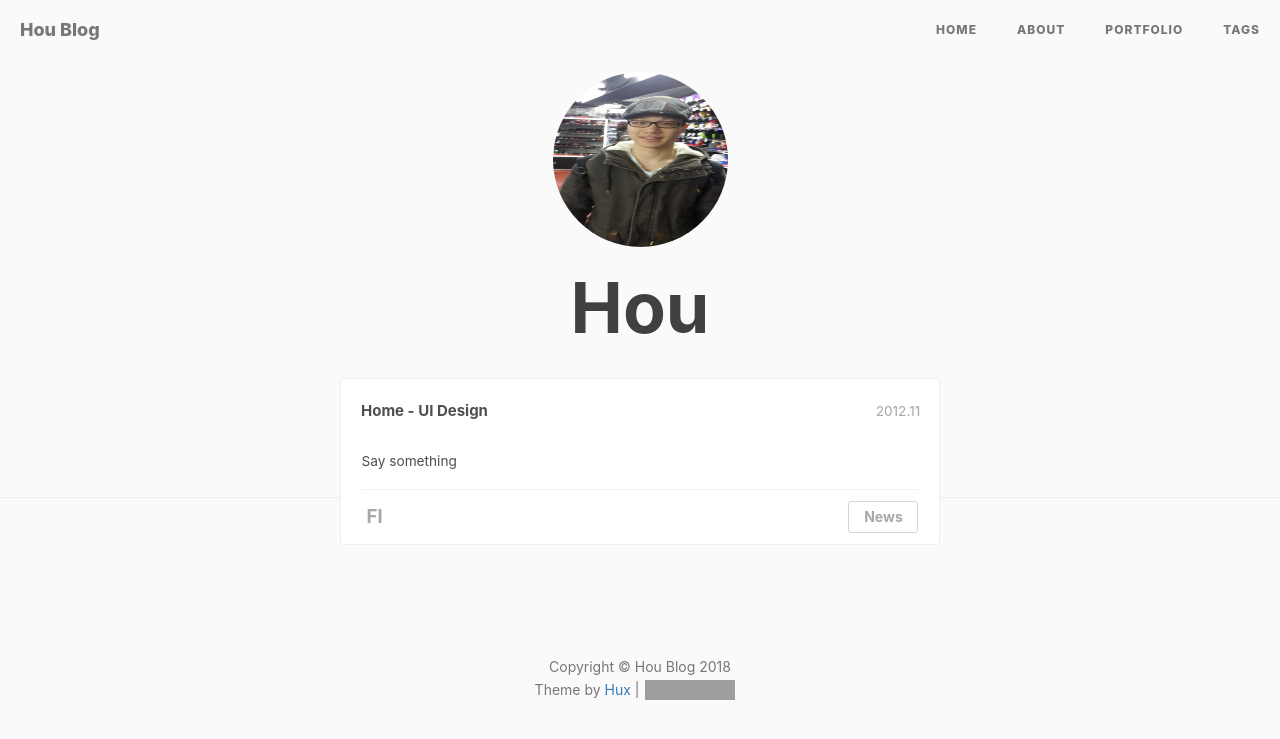
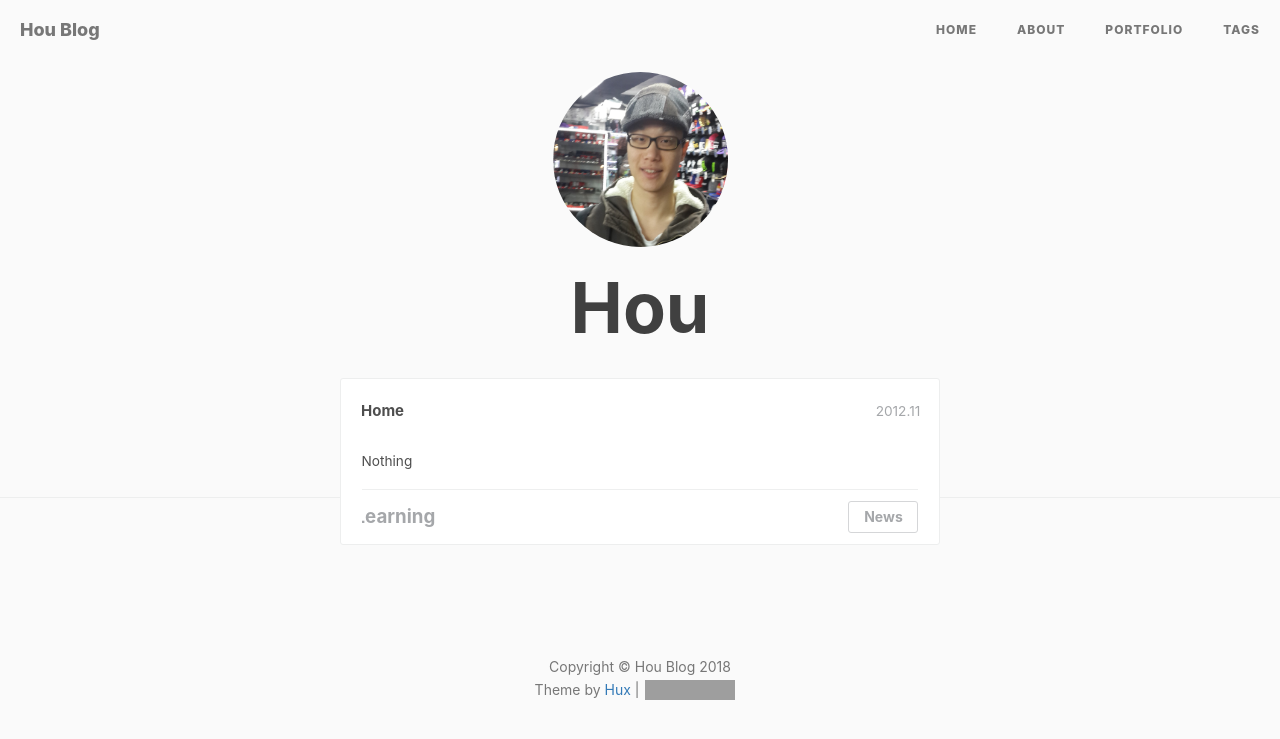
Before and after one commit to AlphaHou/AlphaHou.github.io, a Jekyll site: the page built from portfolio/index.html, in a window 1280 px wide. Shown: the top 739 px of the page. Built offline with Jekyll 4.4.1, drawn with Linux system fonts in a browser that asks for light colours; nearby versions of some CDN libraries; comment, search, counter and statistics services are not loaded; grey boxes are pictures that could not be loaded.

Commit message:
little change

```diff
--- a/portfolio/index.html
+++ b/portfolio/index.html
@@ -179,15 +179,15 @@ layout: default
 					</li> -->
 					<li>
 						<div class="cbp_tmlabel">
-							<h2>Home - UI Design</h2>
+							<h2>Home</h2>
 							<time>2012.11</time>
 							<!-- <img src="images/work-uihome.jpg"> -->
 							<ul>
 								<li>
-									Say something
+									Nothing
 								</li>
 								<li class="skill">
-									<span><b>Fl</b></span>
+									<span><b>Learning</b></span>
 									<span class="link"><a target="_blank" href="http://animation.cuc.edu.cn/2c90943227f186ba0127f18a7ff10009/view/394">News</a></span>
 								</li>
 							</ul>
```
Also changed, not shown: img/avatar-hou -home.jpg, img/avatar-hou.jpg.
